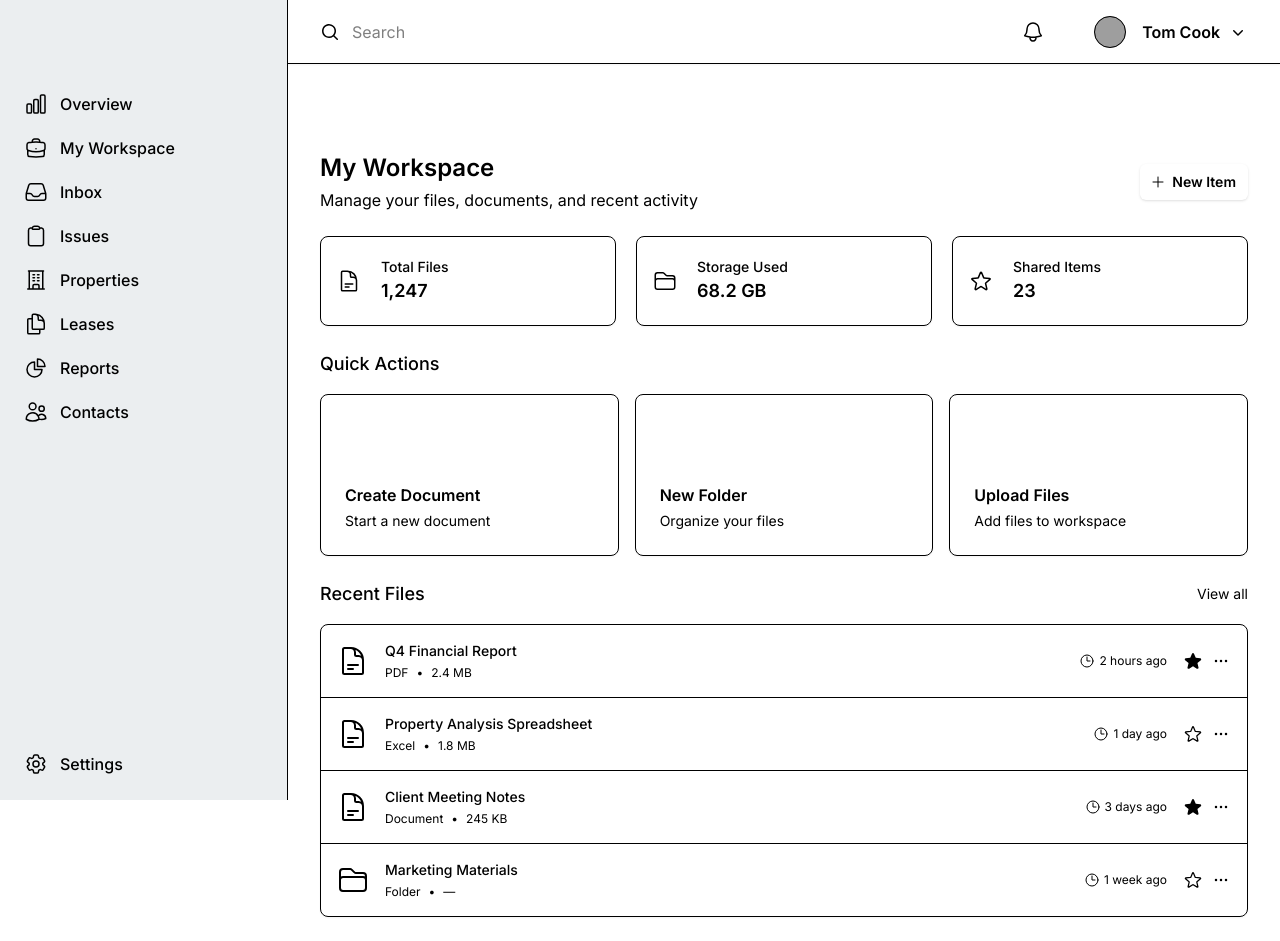
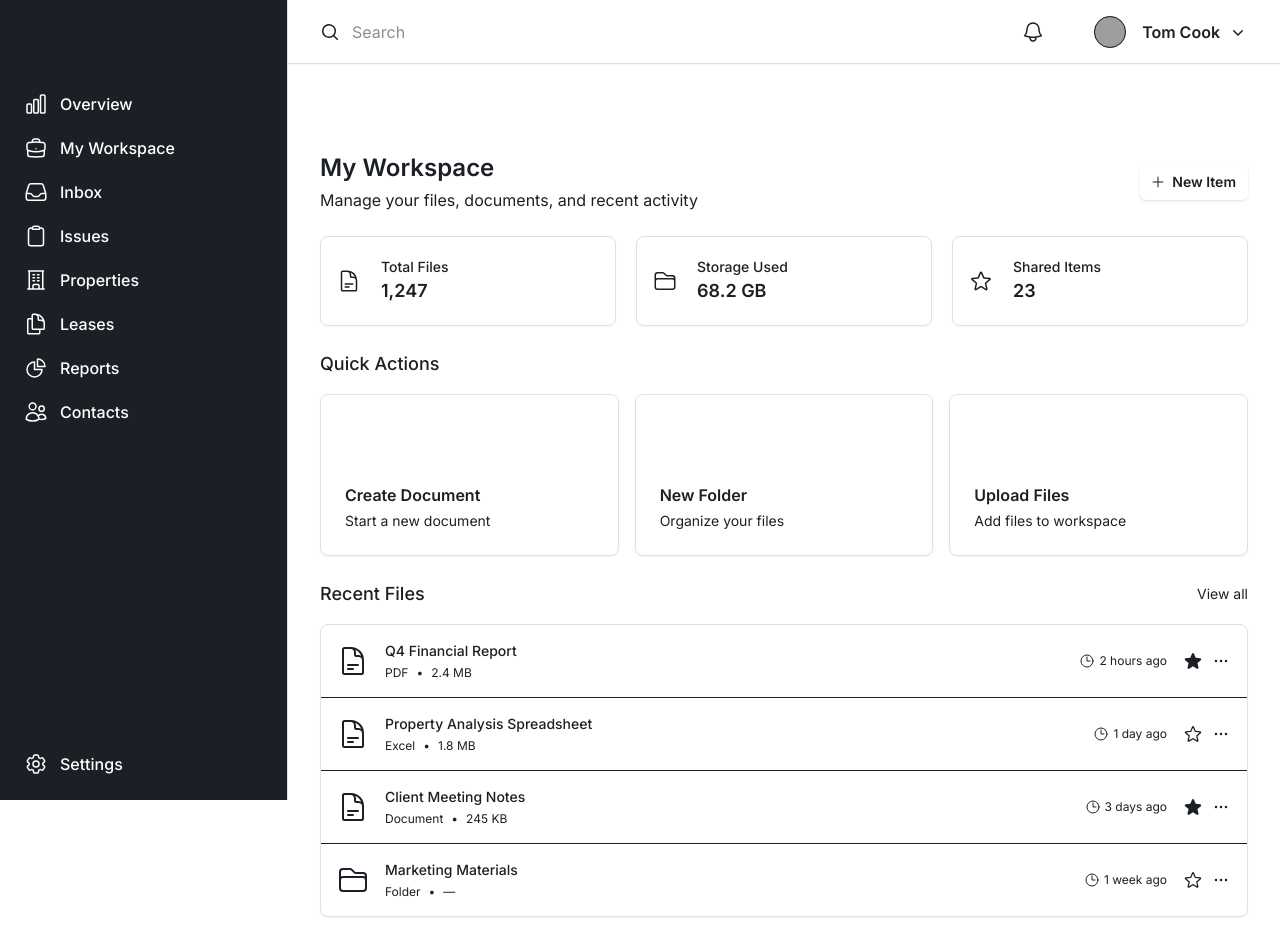
Before and after one commit to jrh275/Tailwind-Test, a Next.js app: page /workspace in a window 1280 px wide. Built offline with nearby package versions, Linux system fonts and the light colour scheme; grey boxes are pictures that could not be loaded.

Commit message:
Commit again

```diff
--- a/src/app/AppLayoutWrapper.tsx
+++ b/src/app/AppLayoutWrapper.tsx
@@ -83,16 +83,13 @@ export default function AppLayoutWrapper({
                   className="-m-2.5 p-2.5"
                 >
                   <span className="sr-only">Close sidebar</span>
-                  <XMarkIcon
-                    aria-hidden="true"
-                    className="size-6 text-base-sea"
-                  />
+                  <XMarkIcon aria-hidden="true" className="size-6 text-white" />
                 </button>
               </div>
             </TransitionChild>
 
             {/* Sidebar (mobile) */}
-            <div className="relative flex grow flex-col gap-y-5 overflow-y-auto bg-[var(--color-mist)] px-6 pb-4">
+            <div className="relative flex grow flex-col gap-y-5 overflow-y-auto bg-[var(--color-midnight)] px-6 pb-4 text-white">
               <div className="relative flex h-16 shrink-0 items-center">
                 <div className="h-8 w-8 rounded-md bg-brand-royal" />
               </div>
@@ -105,11 +102,11 @@ export default function AppLayoutWrapper({
                         <li key={item.name}>
                           <a
                             href={item.href}
-                            className="group flex gap-x-3 rounded-md p-2 text-14-20 font-medium text-base-sea hover:bg-base-cloudy hover:text-base-sea"
+                            className="group flex gap-x-3 rounded-md p-2 text-14-20 font-medium text-white hover:bg-white/10"
                           >
                             <item.icon
                               aria-hidden="true"
-                              className="size-6 shrink-0 text-base-sea group-hover:text-base-sea"
+                              className="size-6 shrink-0 text-white"
                             />
                             {item.name}
                           </a>
@@ -121,11 +118,11 @@ export default function AppLayoutWrapper({
                   <li className="mt-auto">
                     <a
                       href="#"
-                      className="group -mx-2 flex gap-x-3 rounded-md p-2 text-14-20 font-medium text-base-sea hover:bg-base-cloudy"
+                      className="group -mx-2 flex gap-x-3 rounded-md p-2 text-14-20 font-medium text-white hover:bg-white/10"
                     >
                       <Cog6ToothIcon
                         aria-hidden="true"
-                        className="size-6 shrink-0 text-base-sea group-hover:text-base-sea"
+                        className="size-6 shrink-0 text-white"
                       />
                       Settings
                     </a>
@@ -138,8 +135,8 @@ export default function AppLayoutWrapper({
       </Dialog>
 
       {/* Desktop sidebar */}
-      <div className="hidden lg:fixed lg:inset-y-0 lg:z-50 lg:flex lg:w-72 lg:flex-col bg-[var(--color-mist)]">
-        <div className="flex grow flex-col gap-y-5 overflow-y-auto border-r border-base-cloudy bg-[var(--color-mist)] px-6 pb-4">
+      <div className="hidden lg:fixed lg:inset-y-0 lg:z-50 lg:flex lg:w-72 lg:flex-col bg-[var(--color-midnight)] text-white">
+        <div className="flex grow flex-col gap-y-5 overflow-y-auto border-r border-base-cloudy bg-[var(--color-midnight)] px-6 pb-4">
           <div className="flex h-16 shrink-0 items-center">
             <div className="h-8 w-8 rounded-md bg-brand-royal" />
           </div>
@@ -152,11 +149,11 @@ export default function AppLayoutWrapper({
                     <li key={item.name}>
                       <a
                         href={item.href}
-                        className="group flex gap-x-3 rounded-md p-2 text-14-20 font-medium text-base-sea hover:bg-base-cloudy hover:text-base-sea"
+                        className="group flex gap-x-3 rounded-md p-2 text-14-20 font-medium text-white hover:bg-white/10"
                       >
                         <item.icon
                           aria-hidden="true"
-                          className="size-6 shrink-0 text-base-sea group-hover:text-base-sea"
+                          className="size-6 shrink-0 text-white"
                         />
                         {item.name}
                       </a>
@@ -168,11 +165,11 @@ export default function AppLayoutWrapper({
               <li className="mt-auto">
                 <a
                   href="#"
-                  className="group -mx-2 flex gap-x-3 rounded-md p-2 text-14-20 font-medium text-base-sea hover:bg-base-cloudy"
+                  className="group -mx-2 flex gap-x-3 rounded-md p-2 text-14-20 font-medium text-white hover:bg-white/10"
                 >
                   <Cog6ToothIcon
                     aria-hidden="true"
-                    className="size-6 shrink-0 text-base-sea group-hover:text-base-sea"
+                    className="size-6 shrink-0 text-white"
                   />
                   Settings
                 </a>
@@ -184,7 +181,7 @@ export default function AppLayoutWrapper({
 
       {/* Top bar */}
       <div className="lg:pl-72">
-        <div className="sticky top-0 z-40 flex h-16 shrink-0 items-center gap-x-4 border-b border-base-cloudy bg-base-white px-4 shadow-xs sm:gap-x-6 sm:px-6 lg:px-8">
+        <div className="sticky top-0 z-40 flex h-16 shrink-0 items-center gap-x-4 border-b border-base-cloudy bg-white px-4 shadow-xs sm:gap-x-6 sm:px-6 lg:px-8">
           <button
             type="button"
             onClick={() => setSidebarOpen(true)}
@@ -205,7 +202,7 @@ export default function AppLayoutWrapper({
                 name="search"
                 placeholder="Search"
                 aria-label="Search"
-                className="col-start-1 row-start-1 block size-full bg-base-white pl-8 text-base text-typography-midnight outline-hidden placeholder:text-base-foggy sm:text-14-20"
+                className="col-start-1 row-start-1 block size-full bg-white pl-8 text-base text-typography-midnight outline-hidden placeholder:text-base-foggy sm:text-14-20"
               />
               <MagnifyingGlassIcon
                 aria-hidden="true"
--- a/src/app/globals.css
+++ b/src/app/globals.css
@@ -1,52 +1,102 @@
 @import "tailwindcss";
 
-/* ---------- CSS Variables for Theme Colors ---------- */
-:root {
-  /* Brand (Hex) */
-  --color-brand-royal: #035EDE;
-  --color-brand-royal-hover: #09479E;
+/* ----------------------------------------------------
+   THEME TOKENS (Tailwind v4 style, like theme.css)
+   ---------------------------------------------------- */
+@theme {
+  /* Fonts */
+  --font-sans: Inter, ui-sans-serif, system-ui, -apple-system, "Segoe UI",
+    Roboto, "Helvetica Neue", Arial, "Noto Sans", "Apple Color Emoji",
+    "Segoe UI Emoji", "Segoe UI Symbol", "Noto Color Emoji";
+  --font-heading: "EB Garamond Variable", ui-serif, Georgia, Cambria,
+    "Times New Roman", Times, serif;
 
-  /* Contextual UI (Hex) */
-  --color-spruce: #1BB169;
-  --color-cardinal: #D2314E;
-  --color-cardinal-hover: #B9344C;
-  --color-pumpkin: #F7A911;
+  /* Core colors */
+  --color-royal: #035ede;
+  --color-spruce: #1bb169;
+  --color-cardinal: #d2314e;
+  --color-pumpkin: #f7a911;
 
-  /* Base UI (Hex) */
-  --color-midnight: #1C2026;
+  --color-midnight: #1c2026;
   --color-sea: #172537;
   --color-foggy: #717985;
-  --color-rainy: #AAB0B8;
-  --color-cloudy: #DFE0E5;
-  --color-mist: #EBEEF0;
-  --color-faint: #F7F9FC;
-  --color-white: #FFFFFF;
+  --color-rainy: #aab0b8;
+  --color-cloudy: #dfe0e5;
+  --color-mist: #ebeef0;
+  --color-faint: #f7f9fc;
+  --color-white: #ffffff;
 
-  /* Typography (Hex) */
-  --color-typography-midnight: #15181D;
-  --color-typography-foggy: #788189;
-  --color-typography-rainy: #9DA4AF;
-  --color-typography-cloudy: #D3D6DC;
-  --color-typography-white: #FFFFFF;
+  /* Semantic defaults */
+  --color-background: #ffffff;
+  --color-foreground: #1c2026;
+
+  --color-primary: #035ede;
+  --color-primary-foreground: #ffffff;
+
+  --color-accent: #f7a911;
+  --color-accent-foreground: #1c2026;
+
+  --color-destructive: #d2314e;
+  --color-destructive-foreground: #ffffff;
+
+  --color-muted: #ebeef0;
+  --color-muted-foreground: #717985;
+
+  --color-border: #dfe0e5;
+  --color-ring: #035ede;
 }
 
-/* ---------- Option A: Borderless Tabs Styling ---------- */
-[role="tablist"] {
-  border-bottom: none !important; /* remove all underline borders */
+/* ----------------------------------------------------
+   BASE STYLES & OVERRIDES
+   ---------------------------------------------------- */
+html,
+body {
+  height: 100%;
+  margin: 0;
+  padding: 0;
 }
 
-[role="tab"] {
-  border-bottom: 2px solid transparent; /* invisible by default */
+body {
+  font-family: var(--font-sans);
+  background-color: var(--color-background);
+  color: var(--color-foreground);
+  min-height: 100dvh;
 }
 
-[role="tab"][aria-selected="true"] {
-  border-color: var(--color-brand-royal); /* only the active tab shows underline */
-  color: var(--color-brand-royal);
+/* Borders & strokes */
+.border,
+.border-b,
+.border-t,
+.border-l,
+.border-r {
+  border-color: var(--color-border) !important;
+}
+
+/* Sidebar + Searchbar stroke fix */
+aside,
+header {
+  border-color: var(--color-border) !important;
+}
+
+/* ----------------------------------------------------
+   PROPERTY PAGE TABS
+   ---------------------------------------------------- */
+.property-tabs [role="tablist"] {
+  border-bottom: none !important;
+}
+
+.property-tabs [role="tab"] {
+  border-bottom: 2px solid transparent;
+  color: var(--color-foggy);
+}
+
+.property-tabs [role="tab"][aria-selected="true"] {
+  border-color: var(--color-primary);
+  color: var(--color-primary);
   font-weight: 600;
 }
 
-/* Accessibility: focus visible on keyboard nav */
-[role="tab"]:focus-visible {
-  outline: 2px solid var(--color-brand-royal);
+.property-tabs [role="tab"]:focus-visible {
+  outline: 2px solid var(--color-primary);
   outline-offset: 2px;
 }
--- a/src/app/properties/details/page.tsx
+++ b/src/app/properties/details/page.tsx
@@ -125,9 +125,6 @@ export default function PropertiesDetailsPage() {
       {/* Tabs */}
       <div className="px-4 sm:px-6 lg:px-8">
         <div className="pb-4">
-          <h3 className="text-base font-semibold text-gray-900 dark:text-white">
-            4033 NW Yeon Avenue
-          </h3>
           <div className="mt-3 sm:mt-4">
             {/* Mobile select */}
             <div className="grid grid-cols-1 sm:hidden">
@@ -155,7 +152,7 @@ export default function PropertiesDetailsPage() {
               <nav
                 role="tablist"
                 aria-label="Property sections"
-                className="flex space-x-8"
+                className="flex space-x-8 border-b border-gray-200 dark:border-white/10"
               >
                 {TABS.map((tab) => {
                   const isActive = tab.key === active;
```
Also changed, not shown: src/app/components/properties/panels/DetailsPanel.tsx (+62 -13 lines), src/app/components/properties/shared/FieldSelect.tsx (+120 -27 lines).
